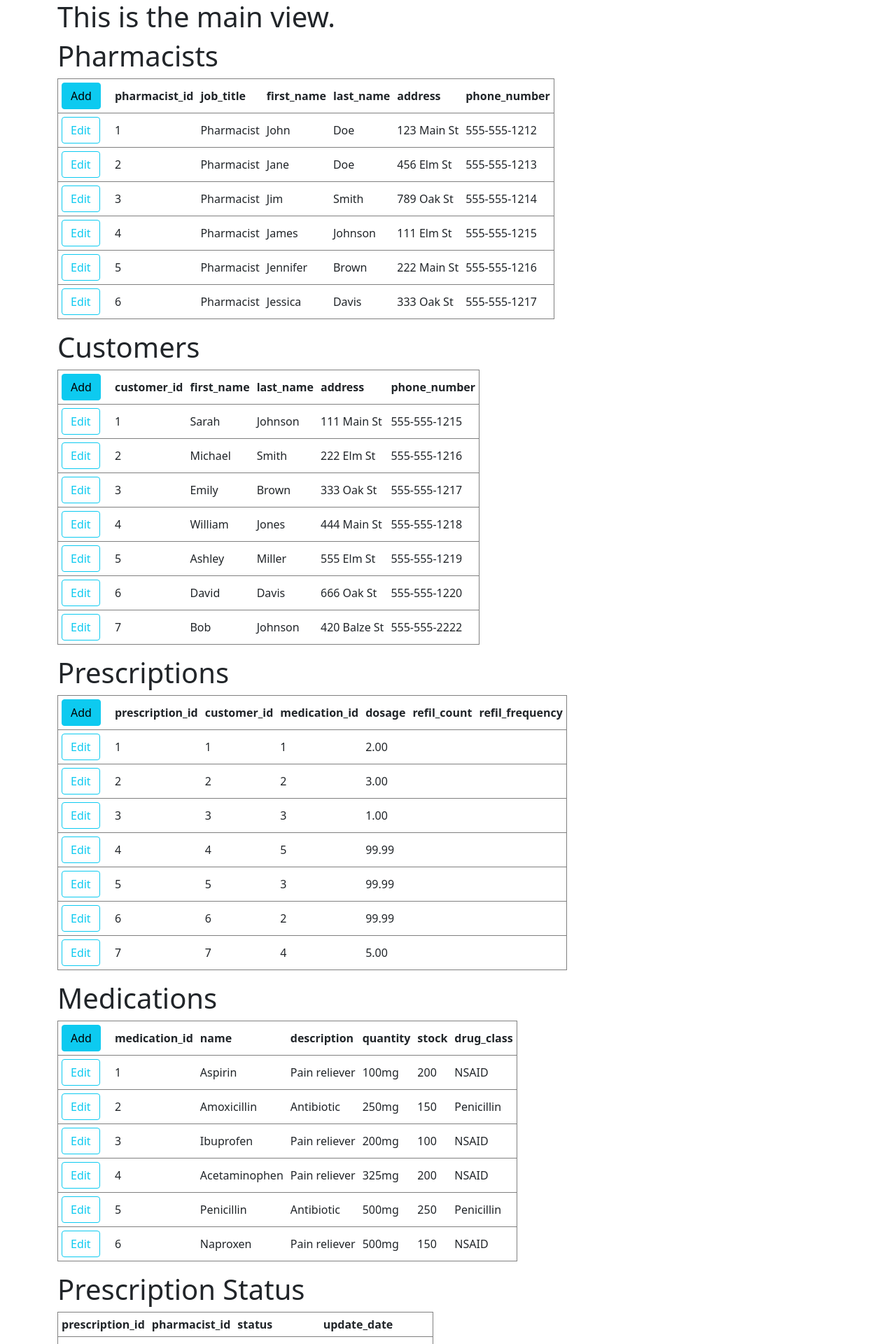
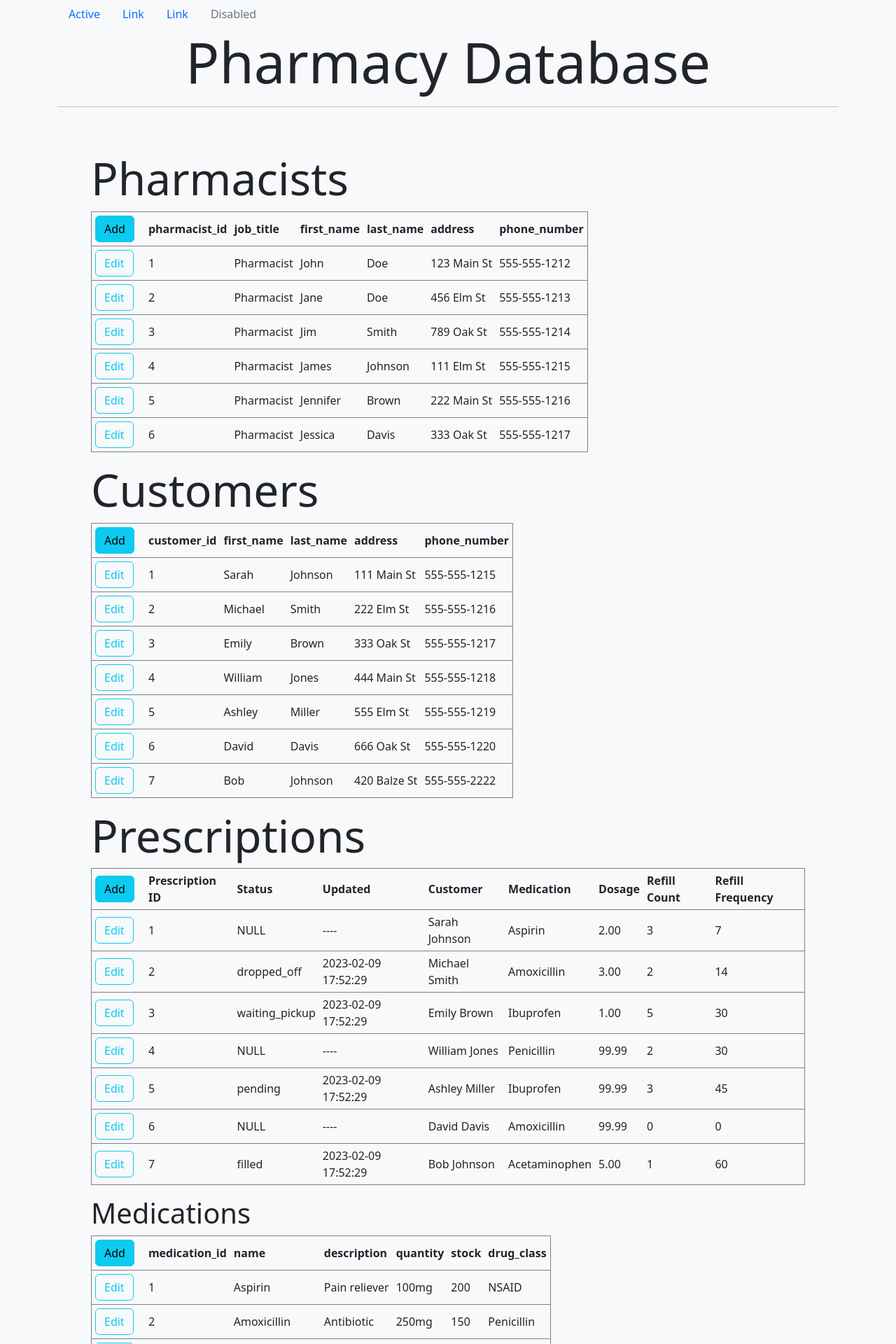
Before and after one commit to Iainmon/CS-340-Group-115, a React app in the folder site/frontend/: page / in a window 1280 px wide. Shown: the top 1920 px of the page at 70% size. Built offline with nearby package versions, Linux system fonts and the light colour scheme.

Commit message:
done with most of functionality

```diff
--- a/site/frontend/package.json
+++ b/site/frontend/package.json
@@ -13,14 +13,18 @@
     "@babel/preset-env": "^7.20.2",
     "@babel/preset-react": "^7.18.6",
     "babel-loader": "^9.1.2",
+    "bootstrap": "^5.2.3",
     "html-webpack-plugin": "^5.5.0",
     "react": "^18.2.0",
+    "react-bootstrap": "^2.7.2",
     "react-dom": "^18.2.0",
     "webpack": "^5.75.0",
     "webpack-cli": "^5.0.1",
     "webpack-dev-server": "^4.11.1"
   },
   "devDependencies": {
-    "react-devtools": "^4.27.2"
+    "css-loader": "^6.7.3",
+    "react-devtools": "^4.27.2",
+    "style-loader": "^3.3.1"
   }
 }
--- a/site/frontend/src/App.jsx
+++ b/site/frontend/src/App.jsx
@@ -5,7 +5,34 @@ import { CustomerView } from './Customer.jsx';
 import { PrescriptionView } from './Prescription.jsx';
 import { MedicationView } from './Medication.jsx';
 import { PrescriptionStatusView } from './PrescriptionStatus.jsx';
+import {
+    Container,
+    Nav,
+} from 'react-bootstrap';
 
+function BasicExample() {
+  return (
+    <Nav
+      activeKey="/home"
+      onSelect={(selectedKey) => alert(`selected ${selectedKey}`)}
+    >
+      <Nav.Item>
+        <Nav.Link href="/home">Active</Nav.Link>
+      </Nav.Item>
+      <Nav.Item>
+        <Nav.Link eventKey="link-1">Link</Nav.Link>
+      </Nav.Item>
+      <Nav.Item>
+        <Nav.Link eventKey="link-2">Link</Nav.Link>
+      </Nav.Item>
+      <Nav.Item>
+        <Nav.Link eventKey="disabled" disabled>
+          Disabled
+        </Nav.Link>
+      </Nav.Item>
+    </Nav>
+  );
+}
 
 export function App (props) {
 
@@ -14,14 +41,19 @@ export function App (props) {
         console.table(table);
     }
 
-    return <div className="container App">
-        <h1>This is the {props.name} view. </h1>
-        <PharmacistView records={tables['pharmacists']} />
-        <CustomerView records={tables['customers']} />
-        <PrescriptionView records={tables['prescriptions']} />
-        <MedicationView records={tables['medications']} />
-        <PrescriptionStatusView records={tables['prescription_status']} />
-        </div>;
+    return (
+        <div className="container App">
+            <BasicExample />
+            <h1 className="text-center display-1">Pharmacy Database</h1>
+            <hr></hr>
+            <div className="p-5" >
+                <PharmacistView records={tables['pharmacists']} />
+                <CustomerView records={tables['customers']} />
+                <PrescriptionView records={tables['prescriptions']} />
+                <MedicationView records={tables['medications']} />
+                <PrescriptionStatusView records={tables['prescription_status']} />
+            </div>
+        </div>);
 
 
 
--- a/site/frontend/src/Customer.jsx
+++ b/site/frontend/src/Customer.jsx
@@ -106,7 +106,7 @@ export class CustomerView extends React.Component {
     render() {
         return (
             <div className="view">
-                <h1>Customers</h1>
+                <h1 className="display-3">Customers</h1>
                 <CustomerTable records={this.props.records} onEdit={record => this.handleEdit(record)} onAdd={() => this.setState({addPrompt: true})} />
                 {this.state.activeEditRecord === null ? null : <EditCustomer record={this.state.activeEditRecord} onChange={x => this.setState({ activeEditRecord : x})} />}
                 {this.state.addPrompt ? <CreateCustomer /> : null}
--- /dev/null
+++ b/site/frontend/src/ForeignKeySelect.jsx
@@ -0,0 +1,21 @@
+import React, { useState, useEffect } from 'react';
+import { InputRow } from './InputRow.jsx';
+
+export class ForeignKeySelect extends React.Component {
+    constructor(props) {
+        super(props);
+        this.tables = props.tables;
+        this.rows = this.tables[props.tableName];
+        this.searchKeyFunc = props.searchKeyFunc;
+        this.foreignKey = props.foreignKey;
+        this.state = { value: 'null' };
+    }
+    render() {
+        return (
+            <select className="form-control" value={this.state.value} onChange={this.props.onChange}>
+                <option value={null}>- select option -</option>
+                {this.rows.map(row => <option value={row[this.foreignKey]}>{this.searchKeyFunc(row)}</option>)}
+            </select>
+        );
+    }
+}
--- a/site/frontend/src/Pharmacist.jsx
+++ b/site/frontend/src/Pharmacist.jsx
@@ -110,7 +110,7 @@ export class PharmacistView extends React.Component {
     render() {
         return (
             <div className="view">
-                <h1>Pharmacists</h1>
+                <h1 className="display-3">Pharmacists</h1>
                 <PharmacistTable records={this.props.records} onEdit={record => this.handleEdit(record)} onAdd={() => this.setState({addPrompt: true})} />
                 {this.state.activeEditRecord === null ? null : <EditPharmacist record={this.state.activeEditRecord} onChange={x => this.setState({ activeEditRecord : x})} />}
                 {this.state.addPrompt ? <CreatePharmacist /> : null}
--- a/site/frontend/src/Prescription.jsx
+++ b/site/frontend/src/Prescription.jsx
@@ -1,5 +1,17 @@
 import React, { useState, useEffect } from 'react';
-import { InputRow } from './InputRow.jsx';
+import { InputRow, ForeignKeySelectionRow, SelectionRow } from './InputRow.jsx';
+
+
+const statusOptions = {
+    'NULL': '-- select one --',
+    'pending': 'Pending',
+    'dropped_off': 'Dropped Off',
+    'filled': 'Filled',
+    'ready_for_pickup': 'Ready for Pickup',
+    'picked_up': 'Picked Up',
+};
+
+const getStatus = record => record['status'].length > 0 ? record['status'][record['status'].length - 1] : {'status':'NULL', 'update_date':'----'};
 
 
 class Prescription extends React.Component {
@@ -15,8 +27,10 @@ class Prescription extends React.Component {
                 <td><button className="btn btn-outline-info" onClick={() => this.props.onEdit(this.record)}>Edit</button></td>
                 <td></td>
                 <td>{this.record['prescription_id']}</td>
-                <td>{this.record['customer_id']}</td>
-                <td>{this.record['medication_id']}</td>
+                <td>{getStatus(this.record)['status']}</td>
+                <td>{getStatus(this.record)['update_date']}</td>
+                <td>{this.record['customer']['first_name']} {this.record['customer']['last_name']}</td>
+                <td>{this.record['medication']['name']}</td>
                 <td>{this.record['dosage']}</td>
                 <td>{this.record['refill_count']}</td>
                 <td>{this.record['refill_frequency']}</td>
@@ -43,7 +57,14 @@ class PrescriptionTable extends React.Component {
                                 <button className="btn btn-info" onClick={this.props.onAdd}>Add</button>
                             </th>
                             <th></th>
-                            {Object.keys(this.records[0]).map((title) => <th>{title}</th>)}
+                            <th>Prescription ID</th>
+                            <th>Status</th>
+                            <th>Updated</th>
+                            <th>Customer</th>
+                            <th>Medication</th>
+                            <th>Dosage</th>
+                            <th>Refill Count</th>
+                            <th>Refill Frequency</th>
                         </tr>
                         {this.records.map((record) => <Prescription record={record} onEdit={this.props.onEdit} />)}
                     </tbody>
@@ -65,6 +86,7 @@ function EditPrescription(props) {
                 <InputRow title="Dosage" value={props.record['dosage']} onChange={e => props.onChange({...props.record, 'dosage': e.target.value})} />
                 <InputRow title="Refill Count" value={props.record['refill_count']} onChange={e => props.onChange({...props.record, 'refill_count': e.target.value})} />
                 <InputRow title="Refill Frequency" value={props.record['refill_frequency']} onChange={e => props.onChange({...props.record, 'refill_frequency': e.target.value})} />
+                <SelectionRow title="Status" value={getStatus(props.record)['status']} onChange={e => props.onChange({...props.record, 'status': props.record['status'] + [{'status':e.target.value,'update_date':getStatus(props.record)['update_date']}]})} pairs={statusOptions} />
             </fieldset>
             <input type="submit" value="Submit" />
         </form>
@@ -78,14 +100,29 @@ function CreatePrescription(props) {
     const [dosage, setDosage] = useState('');
     const [refillCount, setRefillCount] = useState('');
     const [refillFrequency, setRefillFrequency] = useState('');
+    const [status, setStatus] = useState('');
 
     return (
         <form onSubmit={() => true}>
             <fieldset>
                 <legend>Add Prescription</legend>
-                <InputRow title="Prescription ID" value={prescriptionId} onChange={e => setPrescriptionId(e.target.value)} />
-                <InputRow title="Customer ID" value={customerId} onChange={e => setCustomerId(e.target.value)} />
-                <InputRow title="Medication ID" value={medicationId} onChange={e => setMedicationId(e.target.value)} />
+                <ForeignKeySelectionRow
+                    title="Customer"
+                    tableName="customers"
+                    searchKeyFunc={row => row['first_name'] + ' ' + row['last_name']}
+                    foreignKey="customer_id"
+                    onChange={e => console.log(e.target.value)} />
+                <ForeignKeySelectionRow
+                    title="Medication"
+                    tableName="medications"
+                    searchKeyFunc={row => row['name']}
+                    foreignKey="medication_id"
+                    onChange={e => console.log(e.target.value)} />
+
+                <SelectionRow title="Status" value={status} onChange={e => setStatus(e.target.value)} pairs={statusOptions} />
+
+                {/* <InputRow title="Customer ID" value={customerId} onChange={e => setCustomerId(e.target.value)} /> */}
+                {/* <InputRow title="Medication ID" value={medicationId} onChange={e => setMedicationId(e.target.value)} /> */}
                 <InputRow title="Dosage" value={dosage} onChange={e => setDosage(e.target.value)} />
                 <InputRow title="Refill Count" value={refillCount} onChange={e => setRefillCount(e.target.value)} />
                 <InputRow title="Refill Frequency" value={refillFrequency} onChange={e => setRefillFrequency(e.target.value)} />
@@ -110,7 +147,7 @@ export class PrescriptionView extends React.Component {
     render() {
         return (
             <div className="view">
-                <h1>Prescriptions</h1>
+                <h1 className="display-3">Prescriptions</h1>
                 <PrescriptionTable records={this.props.records} onEdit={record => this.handleEdit(record)} onAdd={() => this.setState({addPrompt: true})} />
                 {this.state.activeEditRecord === null ? null : <EditPrescription record={this.state.activeEditRecord} onChange={x => this.setState({ activeEditRecord : x})} />}
                 {this.state.addPrompt ? <CreatePrescription /> : null}
--- a/site/frontend/src/PrescriptionStatus.jsx
+++ b/site/frontend/src/PrescriptionStatus.jsx
@@ -1,6 +1,20 @@
 import React, { useState, useEffect } from 'react';
 import { InputRow } from './InputRow.jsx';
 
+const statusOptions = {
+    'NULL': '-- select one --',
+    'pending': 'Pending',
+    'dropped_off': 'Dropped Off',
+    'filled': 'Filled',
+    'ready_for_pickup': 'Ready for Pickup',
+    'picked_up': 'Picked Up',
+};
+function formatStatus(status) {
+    if (statusOptions[status] === undefined) {
+        return 'NULL';
+    }
+    return statusOptions[status];
+}
 
 class PrescriptionStatus extends React.Component {
     constructor(props) {
@@ -13,8 +27,8 @@ class PrescriptionStatus extends React.Component {
         return (
             <tr className="prescription_status">
                 <td>{this.record['prescription_id']}</td>
-                <td>{this.record['pharmacist_id']}</td>
-                <td>{this.record['status']}</td>
+                <td>{this.record['pharmacist']['first_name']} {this.record['pharmacist']['last_name']}</td>
+                <td>{formatStatus(this.record['status'])}</td>
                 <td>{this.record['update_date']}</td>
             </tr>
         )
@@ -35,7 +49,10 @@ class PrescriptionStatusTable extends React.Component {
                 <table border="1" cellPadding="5">
                     <tbody>
                         <tr>
-                            {Object.keys(this.records[0]).map((title) => <th>{title}</th>)}
+                            <th>Prescription ID</th>
+                            <th>Pharmacist</th>
+                            <th>Status</th>
+                            <th>Update Date</th>
                         </tr>
                         {this.records.map((record) => <PrescriptionStatus record={record} />)}
                     </tbody>
@@ -60,7 +77,7 @@ export class PrescriptionStatusView extends React.Component {
     render() {
         return (
             <div className="view">
-                <h1>Prescription Status</h1>
+                <h1 className="display-3">Prescription Status</h1>
                 <PrescriptionStatusTable records={this.props.records} />
             </div>
         )
--- a/site/frontend/src/data.js
+++ b/site/frontend/src/data.js
@@ -40,13 +40,13 @@ const rawData = `
     }
     ,{"type":"table","name":"prescriptions","database":"cs340_moncrief","data":
     [
-    {"prescription_id":"1","customer_id":"1","medication_id":"1","dosage":"2.00","refil_count":"3","refil_frequency":"7"},
-    {"prescription_id":"2","customer_id":"2","medication_id":"2","dosage":"3.00","refil_count":"2","refil_frequency":"14"},
-    {"prescription_id":"3","customer_id":"3","medication_id":"3","dosage":"1.00","refil_count":"5","refil_frequency":"30"},
-    {"prescription_id":"4","customer_id":"4","medication_id":"5","dosage":"99.99","refil_count":"2","refil_frequency":"30"},
-    {"prescription_id":"5","customer_id":"5","medication_id":"3","dosage":"99.99","refil_count":"3","refil_frequency":"45"},
-    {"prescription_id":"6","customer_id":"6","medication_id":"2","dosage":"99.99","refil_count":"0","refil_frequency":"0"},
-    {"prescription_id":"7","customer_id":"7","medication_id":"4","dosage":"5.00","refil_count":"1","refil_frequency":"60"}
+    {"prescription_id":"1","customer_id":"1","medication_id":"1","dosage":"2.00","refill_count":"3","refill_frequency":"7"},
+    {"prescription_id":"2","customer_id":"2","medication_id":"2","dosage":"3.00","refill_count":"2","refill_frequency":"14"},
+    {"prescription_id":"3","customer_id":"3","medication_id":"3","dosage":"1.00","refill_count":"5","refill_frequency":"30"},
+    {"prescription_id":"4","customer_id":"4","medication_id":"5","dosage":"99.99","refill_count":"2","refill_frequency":"30"},
+    {"prescription_id":"5","customer_id":"5","medication_id":"3","dosage":"99.99","refill_count":"3","refill_frequency":"45"},
+    {"prescription_id":"6","customer_id":"6","medication_id":"2","dosage":"99.99","refill_count":"0","refill_frequency":"0"},
+    {"prescription_id":"7","customer_id":"7","medication_id":"4","dosage":"5.00","refill_count":"1","refill_frequency":"60"}
     ]
     }
     ,{"type":"table","name":"prescription_status","database":"cs340_moncrief","data":
@@ -72,3 +72,15 @@ for (const d of parsed) {
         tables[d['name']] = d['data'].map(r => ({...r}));
     }
 }
+
+for (let prescription of tables['prescriptions']) {
+    prescription['related'] = {};
+    prescription['customer'] = tables['customers'].find(c => c['customer_id'] === prescription['customer_id']);
+    prescription['medication'] = tables['medications'].find(m => m['medication_id'] === prescription['medication_id']);
+    prescription['status'] = tables['prescription_status'].filter(ps => ps['prescription_id'] === prescription['prescription_id']);
+}
+
+for (let ps of tables['prescription_status']) {
+    ps['customer'] = tables['customers'].find(c => c['customer_id'] === ps['customer_id']);
+    ps['pharmacist'] = tables['pharmacists'].find(p => p['pharmacist_id'] === ps['pharmacist_id']);
+}
--- a/site/frontend/src/index.html
+++ b/site/frontend/src/index.html
@@ -1,14 +1,14 @@
 <!DOCTYPE html>
-<html lang="en">
+<html lang="en" data-bs-theme="dark">
   <head>
     <!-- <script src="http://localhost:8097"></script> -->
     <meta charset="utf-8" />
     <meta name="viewport" content="width=device-width, initial-scale=1" />
-    <link href="https://cdn.jsdelivr.net/npm/bootstrap@5.0.2/dist/css/bootstrap.min.css" rel="stylesheet" integrity="sha384-EVSTQN3/azprG1Anm3QDgpJLIm9Nao0Yz1ztcQTwFspd3yD65VohhpuuCOmLASjC" crossorigin="anonymous">
+    <!-- <link href="https://cdn.jsdelivr.net/npm/bootstrap@5.0.2/dist/css/bootstrap.min.css" rel="stylesheet" integrity="sha384-EVSTQN3/azprG1Anm3QDgpJLIm9Nao0Yz1ztcQTwFspd3yD65VohhpuuCOmLASjC" crossorigin="anonymous"> -->
 
     <title>React App</title>
   </head>
-  <body>
+  <body data-bs-theme="dark" class="bg-light">
     <noscript>You need to enable JavaScript to run this app.</noscript>
     <div id="root"></div>
     <script>
--- a/site/frontend/src/index.js
+++ b/site/frontend/src/index.js
@@ -1,7 +1,11 @@
 // import 'react-devtools'
 import React from 'react';
 import ReactDOM from 'react-dom/client';
+import 'bootstrap/dist/css/bootstrap.min.css';
+import 'bootstrap/dist/js/bootstrap.min.js';
+
 import { App } from './App.jsx';
+
 // ReactDOM.render(
 //     <h1>Hello World</h1>,
 //   document.getElementById('root')
--- a/site/frontend/webpack.config.js
+++ b/site/frontend/webpack.config.js
@@ -9,6 +9,10 @@ module.exports = {
   mode: 'development',
   module: {
     rules: [
+      {
+        test: /\.css$/i,
+        use: ["style-loader", "css-loader"],
+      },
       {
         test: /\.?(js|jsx)$/,
         exclude: /node_modules/,
```
Also changed, not shown: site/frontend/src/InputRow.jsx (+30 -0 lines), 1 other file (tests, documents, lock files or other folders).
